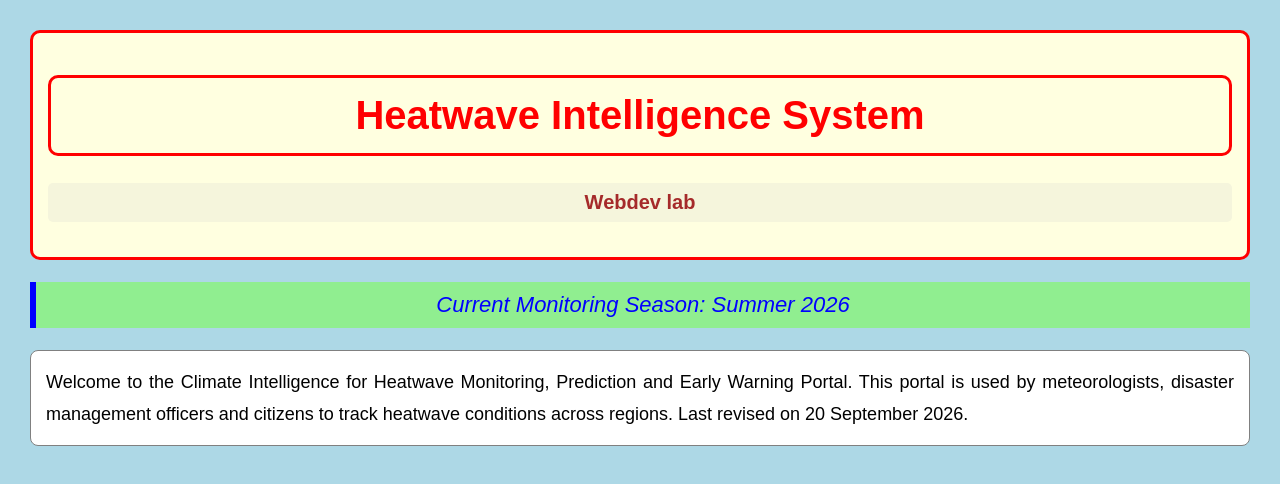
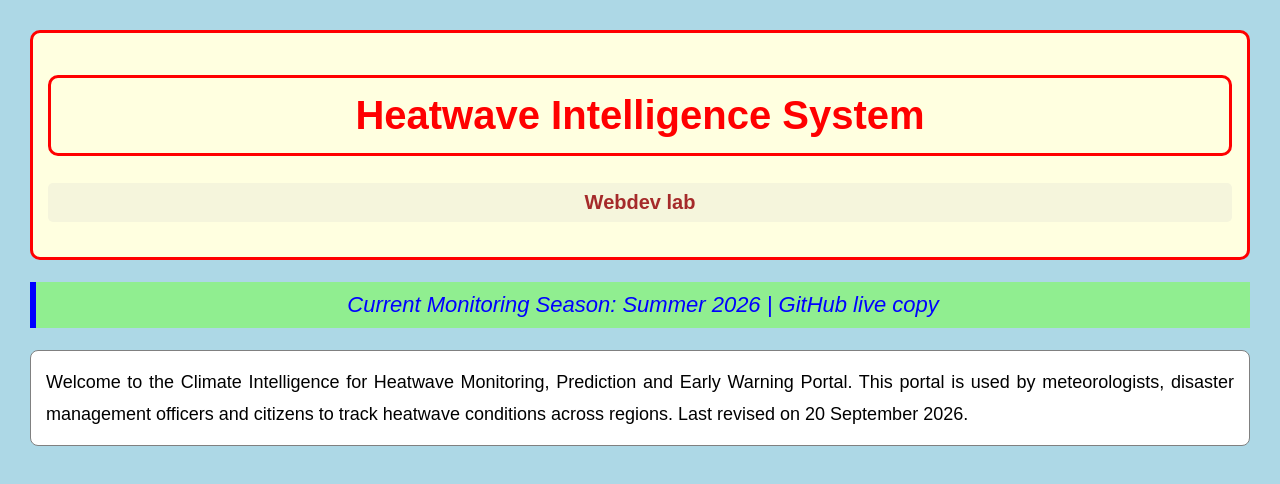
Before and after one commit to zaleelbukhari/heatwave-intelligence-C1, a plain HTML site: page index.html in a window 1280 px wide. Drawn offline with Linux system fonts and the light colour scheme.

Commit message:
Updated website content

```diff
--- a/index.html
+++ b/index.html
@@ -20,7 +20,7 @@ Webdev lab
 <p class="season-info"
 style="font-size:22px; color:blue; font-style:italic; background-color:lightgreen;
 padding:10px; border-left:6px solid blue; text-align:center;">
-Current Monitoring Season: Summer 2026
+Current Monitoring Season: Summer 2026 | GitHub live copy
 </p>
 <p style="font-size:18px; color:black; line-height:1.8; text-align:justify;
 background-color:white; padding:15px; border:1px solid gray; border-radius:8px;">
```
